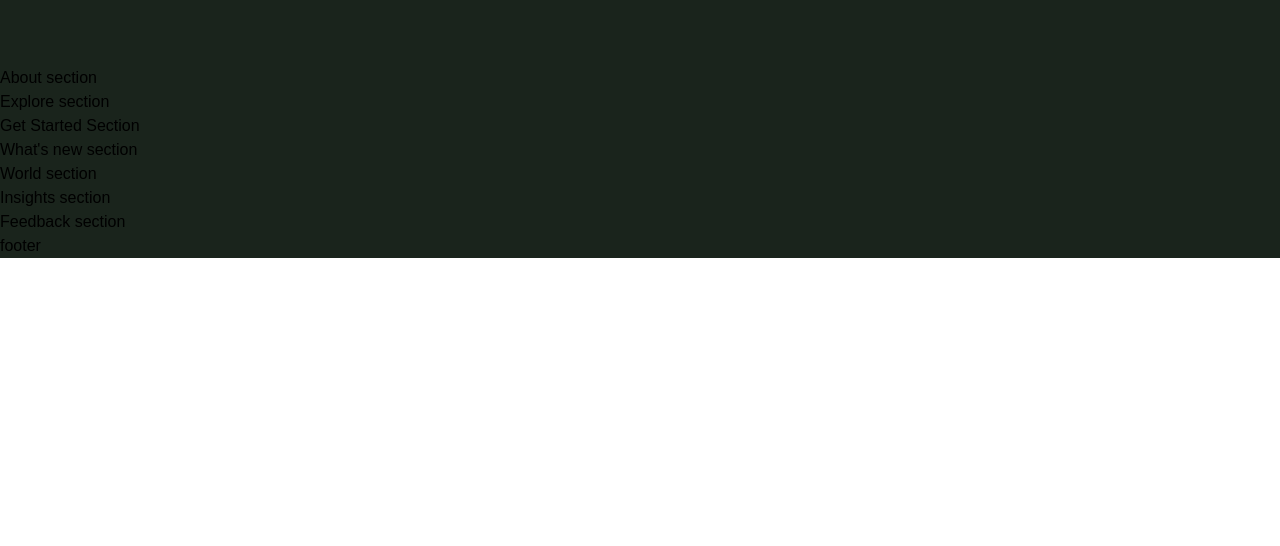
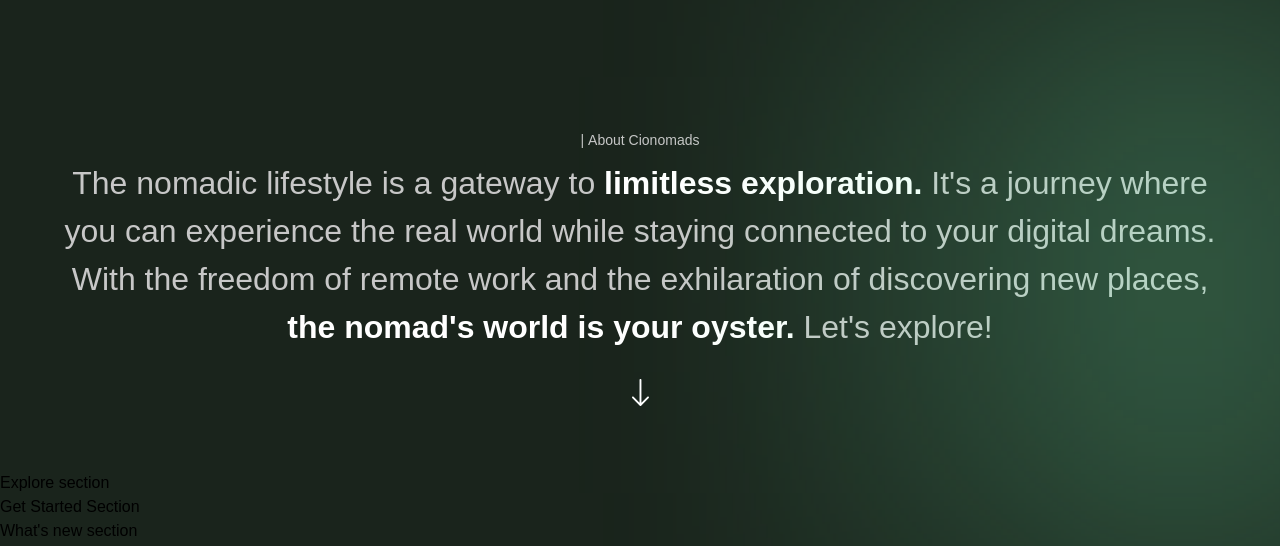
Before and after one commit to Cihnyilmz/cionomads, a Next.js app: page / in a window 1280 px wide. Shown: the part 1040-1586 px from the top of the page. Before the commit the page ends 1298 px from the top, so only its background shows below. Built offline with nearby package versions, Linux system fonts and the light colour scheme; a web font is replaced by a local one.

Commit message:
added About section

```diff
--- a/components/CustomTexts.jsx
+++ b/components/CustomTexts.jsx
@@ -1,7 +1,19 @@
 'use client';
 
-export const TypingText = () => (
-  <p>Typing Text</p>
+import { motion } from "framer-motion";
+import { textContainer, textVariant2 } from "../utils/motion";
+
+export const TypingText = ({ title, textStyles }) => (
+  <motion.p
+    variants={textContainer}
+    className={`text-[14px] font-normal text-secondary-white ${textStyles}`}
+  >
+    {Array.from(title).map((letter, index) => (
+      <motion.span variants={textVariant2} key={index}>
+        {letter === " " ? "\u00A0" : letter}
+      </motion.span>
+    ))}
+  </motion.p>
 );
 
 export const TitleText = () => (
--- a/sections/About.jsx
+++ b/sections/About.jsx
@@ -1,8 +1,45 @@
 'use client';
+import { motion } from "framer-motion";
+import { TypingText } from "../components";
+import styles from "../styles";
+import { fadeIn, staggerContainer } from "../utils/motion";
 
 const About = () => (
-  <section>
-    About section
+  <section className={`${styles.paddings} relative z-10 `}>
+    <div className="gradient-02 z-0" />
+    <motion.div
+      variants={staggerContainer}
+      initial="hidden"
+      whileInView="show"
+      viewport={{ once: false, amount: 0.25 }}
+      className={`${styles.innerWidth} mx-auto ${styles.flexCenter} flex-col`}
+    >
+      <TypingText title="| About Cionomads" textStyles="text-center" />
+
+      <motion.p
+        variants={fadeIn("up", "tween", 0.2, 1)}
+        className="mt-[8px] text-center text-[20px] font-normal text-secondary-white sm:text-[32px]"
+      >
+        The nomadic lifestyle is a gateway to{" "}
+        <span className="font-extrabold text-white">
+          limitless exploration.
+        </span>{" "}
+        It's a journey where you can experience the real world while staying
+        connected to your digital dreams. With the freedom of remote work and
+        the exhilaration of discovering new places,{" "}
+        <span className="font-extrabold text-white">
+          the nomad's world is your oyster.
+        </span>{" "}
+        Let's explore!
+      </motion.p>
+
+      <motion.img
+        variants={fadeIn("up", "tween", 0.3, 1)}
+        src="/arrow-down.svg"
+        alt="arrow down"
+        className="mt-[28px] h-[28px] w-[18px] object-contain"
+      />
+    </motion.div>
   </section>
 );
 
```
Also changed, not shown: public/arrow-down.svg (added).
